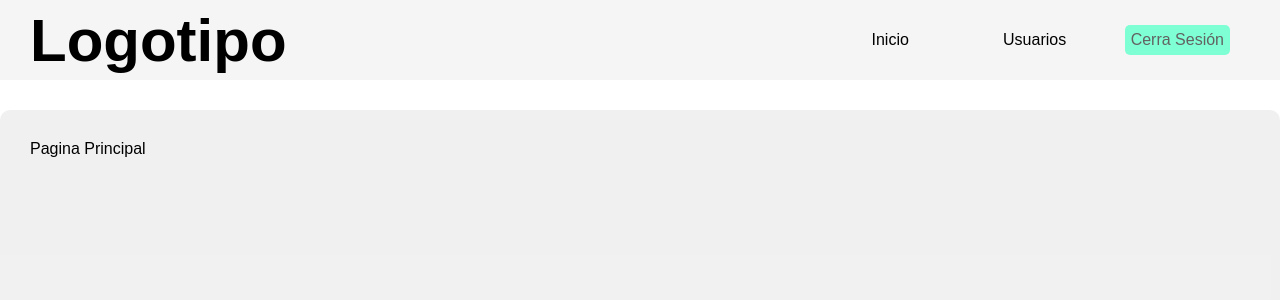
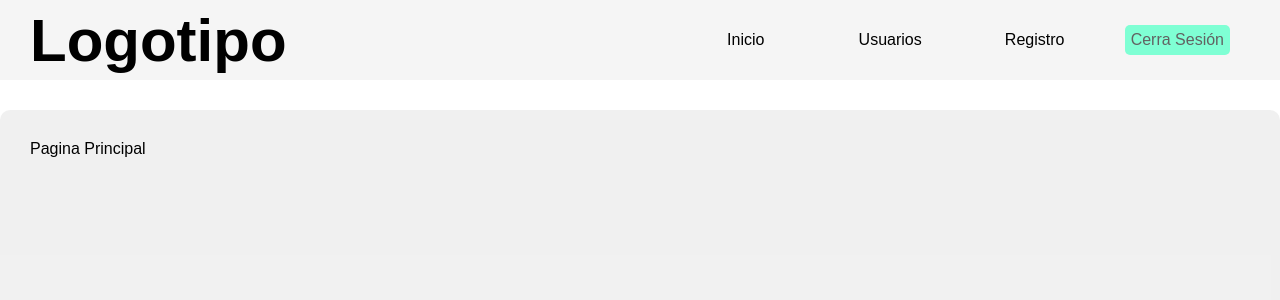
Before and after one commit to ferslort/Iteraci-n3, a Django app: template app/templates/index.html in a window 1280 px wide. Shown: the top 300 px of the page. Run offline with Django 4.2, Linux system fonts and the light colour scheme; the template is opened without the code that fills it, so the values that code supplies are empty.

Commit message:
update:app/templates/layout.html

```diff
--- a/app/templates/layout.html
+++ b/app/templates/layout.html
@@ -7,6 +7,7 @@
     <meta http-equiv="X-UA-Compatible" content="IE=edge" />
     <meta name="viewport" content="width=device-width, initial-scale=1.0" />
     <link rel="stylesheet" type="text/css"  href="{% static '/css/styles.css' %}" />
+    <link rel="stylesheet" type="text/css"  href="{% static '/css/form.css' %}" />
     <title>Document</title>
   </head>
   <body>
@@ -18,6 +19,7 @@
         <nav>
           <a href="/">Inicio</a>
           <a href="/user">Usuarios</a>
+          <a href="/registro-proveedor">Registro</a>
         </nav>
         <div class="containerLogo__logout">
           <button>Cerra Sesión</button>
```
